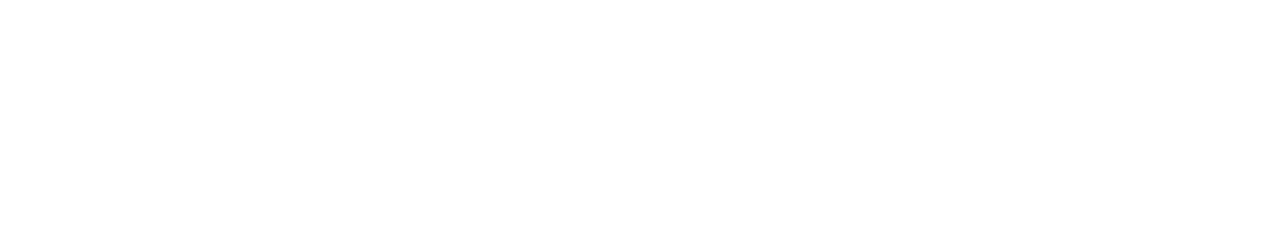
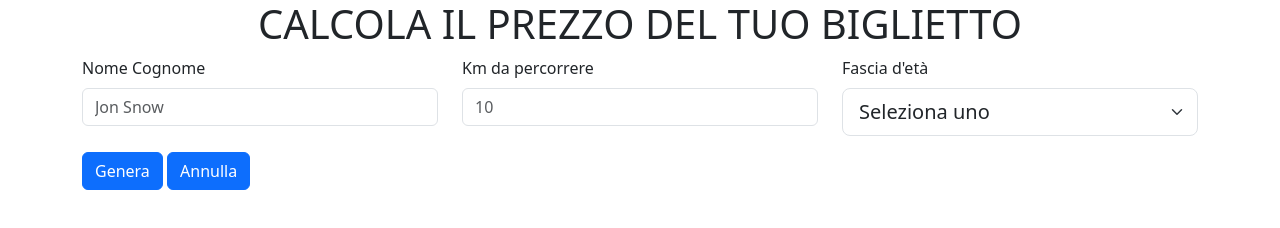
Before and after one commit to simone-sampino/js-biglietto-treno-form, a plain HTML site: page index.html in a window 1280 px wide. Drawn offline with nearby package versions, Linux system fonts and the light colour scheme.

Commit message:
Add form elements for train ticket calculation

```diff
--- a/assets/js/main.js
+++ b/assets/js/main.js
@@ -0,0 +1 @@
+console.log("ciao");
--- a/index.html
+++ b/index.html
@@ -4,11 +4,66 @@
 <head>
     <meta charset="UTF-8">
     <meta name="viewport" content="width=device-width, initial-scale=1.0">
+    <!-- Bootstrap CSS-->
+    <link href="https://cdn.jsdelivr.net/npm/bootstrap@5.3.6/dist/css/bootstrap.min.css" rel="stylesheet"
+        integrity="sha384-4Q6Gf2aSP4eDXB8Miphtr37CMZZQ5oXLH2yaXMJ2w8e2ZtHTl7GptT4jmndRuHDT" crossorigin="anonymous">
     <title>Biglietto del treno - form</title>
 </head>
 
 <body>
 
+    <main>
+        <h1 class="text-uppercase text-center">Calcola il prezzo del tuo biglietto</h1>
+        <div class="container">
+            <div class="row">
+                <div class="col-4">
+                    <div class="mb-3">
+                        <label for="full-name" class="form-label">Nome Cognome</label>
+                        <input type="text" class="form-control" name="full-name" id="full-name"
+                            aria-describedby="helpId" placeholder="Jon Snow" />
+                    </div>
+                </div>
+                <div class="col-4">
+                    <div class="mb-3">
+                        <label for="km" class="form-label">Km da percorrere</label>
+                        <input type="text" class="form-control" name="km" id="km" aria-describedby="helpId"
+                            placeholder="10" />
+                    </div>
+                </div>
+                <div class="col-4">
+                    <div class="mb-3">
+                        <label for="age" class="form-label">Fascia d'età</label>
+                        <select class="form-select form-select-lg" name="age" id="age">
+                            <option selected>Seleziona uno</option>
+                            <option value="">Minorenne</option>
+                            <option value="">Maggiorenne</option>
+                            <option value="">Senior</option>
+                        </select>
+                    </div>
+                </div>
+            </div>
+            <div>
+                <button type="generate" class="btn btn-primary">
+                    Genera
+                </button>
+                <button type="delete" class="btn btn-primary">
+                    Annulla
+                </button>
+            </div>
+        </div>
+    </main>
+
+
+
+
+
+
+    <!-- Bootstrap JS -->
+    <script src="https://cdn.jsdelivr.net/npm/bootstrap@5.3.6/dist/js/bootstrap.bundle.min.js"
+        integrity="sha384-j1CDi7MgGQ12Z7Qab0qlWQ/Qqz24Gc6BM0thvEMVjHnfYGF0rmFCozFSxQBxwHKO"
+        crossorigin="anonymous"></script>
+    <!-- Script JS -->
+    <script src="./assets/js/main.js"></script>
 </body>
 
 </html>
```
